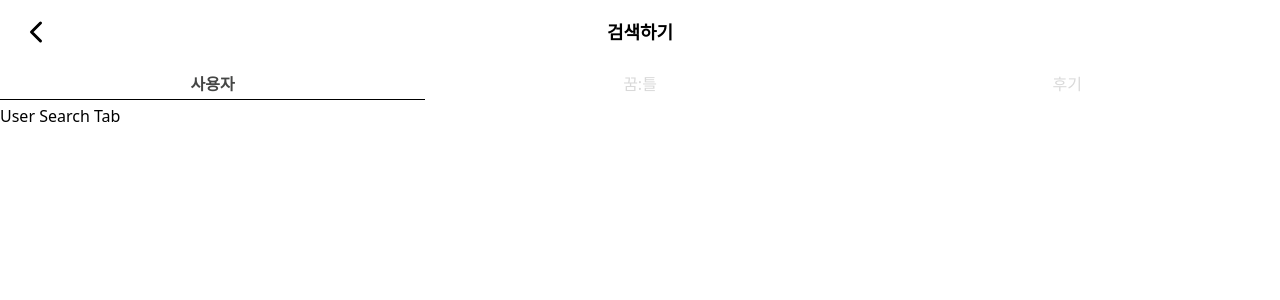
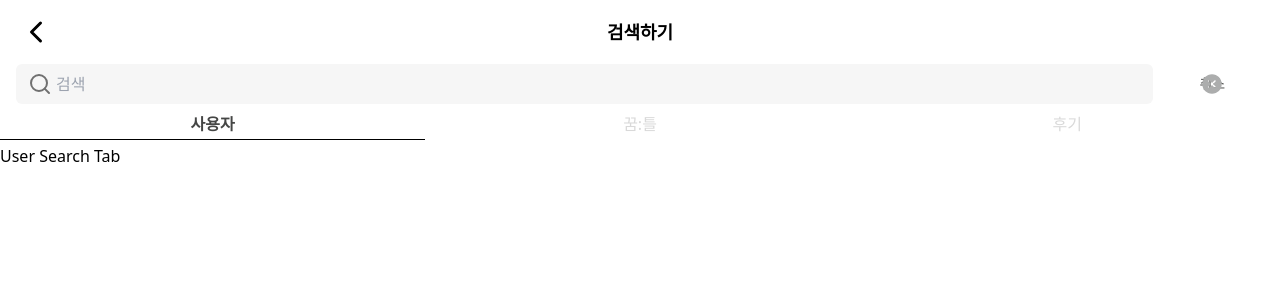
Before and after one commit to ggumms/ggumtle, a React (Vite) app in the folder frontend/: page /search in a window 1280 px wide. Shown: the top 300 px of the page. Built offline with nearby package versions, Linux system fonts and the light colour scheme; no server answers.

Commit message:
[FE] Style #74: 검색바 UI 제작
Change-Id: Ibdf24129da8b0072dcdd72868b987d96e7e03ddc

```diff
--- /dev/null
+++ b/frontend/src/pages/Search/components/SearchBar.tsx
@@ -0,0 +1,21 @@
+import { FiSearch } from 'react-icons/fi'
+import { IoIosCloseCircle } from 'react-icons/io'
+
+const SearchBar = () => {
+	return (
+		<div className="flex w-full items-center px-4">
+			<div className='flex w-11/12 mr-2 items-center'>
+				<FiSearch size="1.5rem" color="#707070" className="absolute left-7" />
+				<input
+					type="text"
+					placeholder="검색"
+					className="w-full pl-10 py-2 px-4 focus:outline-none bg-[#F6F6F6] rounded-md"
+				/>
+				<IoIosCloseCircle size="1.5rem" className="absolute right-14" color="#ACADAD" />
+			</div>
+			<button className="w-1/12 text-sm text-point1">취소</button>
+		</div>
+	)
+}
+
+export default SearchBar
--- a/frontend/src/pages/Search/index.tsx
+++ b/frontend/src/pages/Search/index.tsx
@@ -4,6 +4,7 @@ import { icons } from '../../constants/header-icons'
 import Header from '../../components/Header'
 import { searchHeaderList } from '../../router'
 import SearchNavHeader from './components/SearchNavHeader'
+import SearchBar from './components/SearchBar'
 
 const SearchPage = () => {
 	const navigate = useNavigate()
@@ -22,7 +23,8 @@ const SearchPage = () => {
 	return (
 		<div>
 			<Header menu={menu} func={func} />
-			<section className='pt-16'>
+			<section className="pt-16">
+				<SearchBar />
 				<SearchNavHeader headerData={searchHeaderList} />
 				<Outlet />
 			</section>
--- a/frontend/src/router.tsx
+++ b/frontend/src/router.tsx
@@ -7,9 +7,9 @@ import AllTab from './pages/Radar/AllTab'
 import Radar from './pages/Radar'
 import AlarmPage from './pages/Radar/components/AlarmPage'
 import SearchPage from './pages/Search'
-import UserSearch from './pages/Search/components/UserSearch'
-import BucketSearch from './pages/Search/components/BucketSearch'
-import ReviewSearch from './pages/Search/components/ReviewSearch'
+import UserSearch from './pages/Search/UserSearch'
+import BucketSearch from './pages/Search/BucketSearch'
+import ReviewSearch from './pages/Search/ReviewSearch'
 import UserPage from './pages/UserPage'
 import BucketDetail from './pages/Bucket/BucketDetail'
 import AddBucket from './pages/Bucket/AddBucket'
```
Also changed, not shown: frontend/src/pages/Search/BucketSearch.tsx (renamed from frontend/src/pages/Search/components/BucketSearch.tsx), frontend/src/pages/Search/ReviewSearch.tsx (renamed from frontend/src/pages/Search/components/ReviewSearch.tsx), frontend/src/pages/Search/UserSearch.tsx (renamed from frontend/src/pages/Search/components/UserSearch.tsx).
